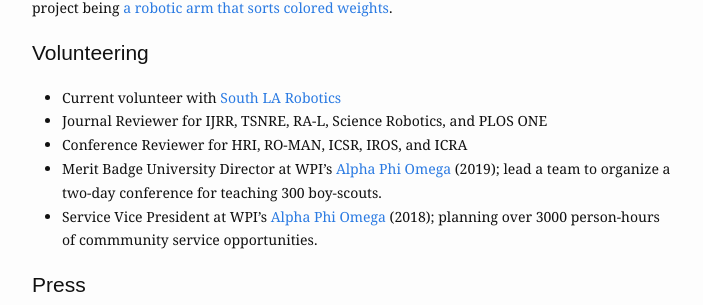
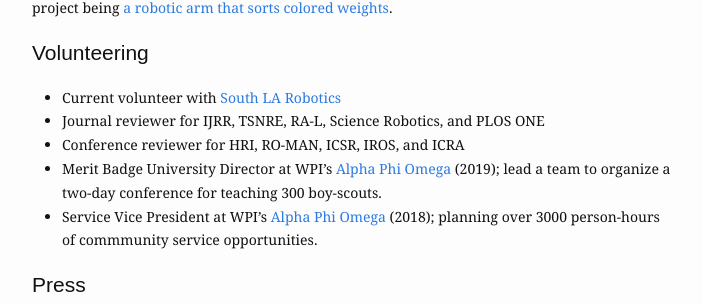
Before and after one commit to ndennler/ndennler.github.io, a Jekyll site: the page built from outreach.md, in a window 1280 px wide. Shown: the part 501-806 px from the top of the page, without its empty margins (288-991 px from the left). Built offline with Jekyll 4.4.1, drawn with Linux system fonts in a browser that asks for light colours.

```diff
--- a/outreach.md
+++ b/outreach.md
@@ -24,8 +24,8 @@ I provided instruction on topics related to forward kinematics, inverse kinemati
 
 ## Volunteering
 - Current volunteer with <a href="https://www.southlarobotics.com/"> South LA Robotics</a>
-- Journal Reviewer for IJRR, TSNRE, RA-L, Science Robotics, and PLOS ONE
-- Conference Reviewer for HRI, RO-MAN, ICSR, IROS, and ICRA
+- Journal reviewer for IJRR, TSNRE, RA-L, Science Robotics, and PLOS ONE
+- Conference reviewer for HRI, RO-MAN, ICSR, IROS, and ICRA
 - Merit Badge University Director at WPI's <a href="https://users.wpi.edu/~apo/">Alpha Phi Omega</a> (2019); lead a team to organize a two-day conference for teaching 300 boy-scouts.
 - Service Vice President at WPI's <a href="https://users.wpi.edu/~apo/">Alpha Phi Omega</a> (2018); planning over 3000 person-hours of commmunity service opportunities.
 
```
